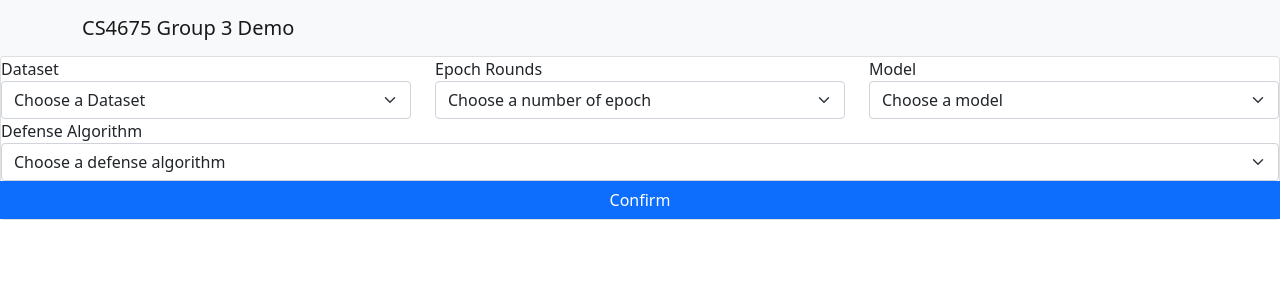
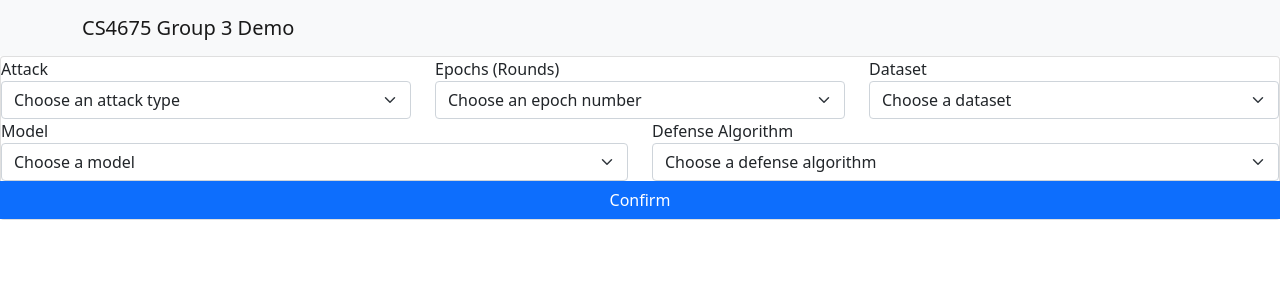
Before and after one commit to Phildesro123/CS4675-DistributedDataPoisoning, a React (Create React App) app: page / in a window 1280 px wide. Shown: the top 300 px of the page. Built offline with nearby package versions, Linux system fonts and the light colour scheme.

Commit message:
dependecies

```diff
--- a/package.json
+++ b/package.json
@@ -6,6 +6,7 @@
     "@testing-library/jest-dom": "^5.16.4",
     "@testing-library/react": "^13.1.1",
     "@testing-library/user-event": "^13.5.0",
+    "axios": "^0.26.1",
     "bootstrap": "^5.1.3",
     "plotly.js": "^2.11.1",
     "react": "^18.0.0",
--- a/src/components/options.js
+++ b/src/components/options.js
@@ -1,43 +1,88 @@
 import { Button, Card, Col ,Row ,Container, Form } from "react-bootstrap";
+import React, {Component} from "react";
 
-function Options(props) {
+class Options extends Component {
+  constructor() {
+    super();
+    this.state = {
+      Attack: [],
+      Epochs: [],
+      Dataset: [],
+      Defense: [],
+      Model: [],
+      selectAttack: ''
+
+    };
+  }
+
+  componentDidMount() {
+    this.setState({
+      Attack: [
+        {name: 'Label Flipping', Epochs: [50, 100, 200], Dataset: ['MNIST'], Defense: ['Update Evaluator'], Model: ['CNN']},
+        {name: 'Backdoor', Epochs: [10, 25, 50], Dataset: ['MNIST', 'CIFAR-10'], Defense: ['Neural Cleanser'], Model: ['CNN']}
+      ],
+    });
+  }
+
+  selectChange(e) {
+    this.setState({selectAttack:e.target.value});
+    this.setState({ Epochs:this.state.Attack.find(x => x.name===e.target.value).Epochs});
+    this.setState({ Dataset:this.state.Attack.find(x => x.name===e.target.value).Dataset});
+    this.setState({ Defense:this.state.Attack.find(x => x.name===e.target.value).Defense});
+    this.setState({ Model:this.state.Attack.find(x => x.name===e.target.value).Model});
+  }
+
+
+  render() {
     return (
       <div className="Controls">
         <Card>
         <Form>
           <Row>
             <Col >
-            Dataset
-            <Form.Select aria-label={`Choose a Dataset`}>
-            <option>{`Choose a Dataset`}</option>
-            <option value='MNIST'>MNIST</option>
-            <option value='CIFAR10'>CIFAR-10</option>
+            Attack
+            <Form.Select value={this.state.selectAttack} onChange={this.selectChange.bind(this)} aria-label={`Choose an attack type`}>
+            <option>Choose an attack type</option>
+            {this.state.Attack.map(x => {
+              return <option>{x.name}</option>
+            })}
           </Form.Select>
           </Col>
           <Col>
-          Epoch Rounds
+          Epochs (Rounds)
           <Form.Select aria-label={`Choose the number of epochs (rounds)`}>
-            <option>Choose a number of epoch</option>
-            <option value= "200">200</option>
-            <option value= "300">300</option>
-            <option value= "400">400</option>
+            <option>Choose an epoch number</option>
+            {this.state.Epochs.map(x => {
+              return <option>{x}</option>
+            })}
           </Form.Select>
           </Col>
           <Col>
-          Model
-          <Form.Select aria-label={`Choose the number of epochs (rounds)`}>
-            <option>Choose a model</option>
-            <option value ="MNISTCNN">MNIST-CNN</option>
-            <option value ="CIFARCNN">CIFAR10-CNN</option>
+          Dataset
+          <Form.Select aria-label={`Choose the model`}>
+            <option>Choose a dataset</option>
+            {this.state.Dataset.map(x => {
+              return <option>{x}</option>
+            })}
           </Form.Select>
           </Col>
           </Row>
           <Row>
+          <Col>
+          Model
+          <Form.Select aria-label={`Choose the attack type`} >
+            <option>Choose a model</option>
+            {this.state.Model.map(x => {
+              return <option>{x}</option>
+            })}
+          </Form.Select>
+          </Col>
           <Col>  Defense Algorithm
-          <Form.Select aria-label={`Choose the number of epochs (rounds)`} >
+          <Form.Select aria-label={`Choose the defense algorithm`} >
             <option>Choose a defense algorithm</option>
-            <option value ="def1">Update Evaluator</option>
-            <option value ="def2">Neural Cleanser</option>
+            {this.state.Defense.map(x => {
+              return <option>{x}</option>
+            })}
           </Form.Select>
           </Col>
           <Button type="button">Confirm</Button>
@@ -47,6 +92,68 @@ function Options(props) {
         </Form>
         </Card>
       </div>
-    );
+    )
   }
+}
+
 export default Options;
+
+// function Options(props) {
+//     return (
+//       <div className="Controls">
+//         <Card>
+//         <Form>
+//           <Row>
+//             <Col >
+//             Dataset
+//             <Form.Select aria-label={`Choose a Dataset`}>
+//             {/* <option>{`Choose a Dataset`}</option> */}
+//             <option value='MNIST'>MNIST</option>
+//             <option value='CIFAR10'>CIFAR-10</option>
+//           </Form.Select>
+//           </Col>
+//           <Col>
+//           Epoch Rounds
+//           <Form.Select aria-label={`Choose the number of epochs (rounds)`}>
+//             {/* <option>Choose a number of epoch</option> */}
+//             <option value= "10">10</option>
+//             <option value= "25">25</option>
+//             <option value= "50">50</option>
+//             <option value= "100">100</option>
+//             <option value= "200">200</option>
+//           </Form.Select>
+//           </Col>
+//           <Col>
+//           Model
+//           <Form.Select aria-label={`Choose the model`}>
+//             {/* <option>Choose a model</option> */}
+//             <option value ="MNISTCNN">MNIST-CNN</option>
+//             <option value ="CIFARCNN">CIFAR10-CNN</option>
+//           </Form.Select>
+//           </Col>
+//           </Row>
+//           <Row>
+//           <Col> Attack Type
+//           <Form.Select aria-label={`Choose the attack type`} >
+//             {/* <option>Choose a defense algorithm</option> */}
+//             <option value ="Label Flipping">Label Flipping</option>
+//             <option value ="Backdoor">Backdoor</option>
+//           </Form.Select>
+//           </Col>
+//           <Col>  Defense Algorithm
+//           <Form.Select aria-label={`Choose the defense algorithm`} >
+//             {/* <option>Choose a defense algorithm</option> */}
+//             <option value ="Update Evaluator">Update Evaluator</option>
+//             <option value ="Neural Cleansern">Neural Cleanser</option>
+//           </Form.Select>
+//           </Col>
+//           <Button type="button">Confirm</Button>
+
+//           </Row>
+
+//         </Form>
+//         </Card>
+//       </div>
+//     );
+//   }
+// export default Options;
```
Also changed, not shown: 1 other file (tests, documents, lock files or other folders).
